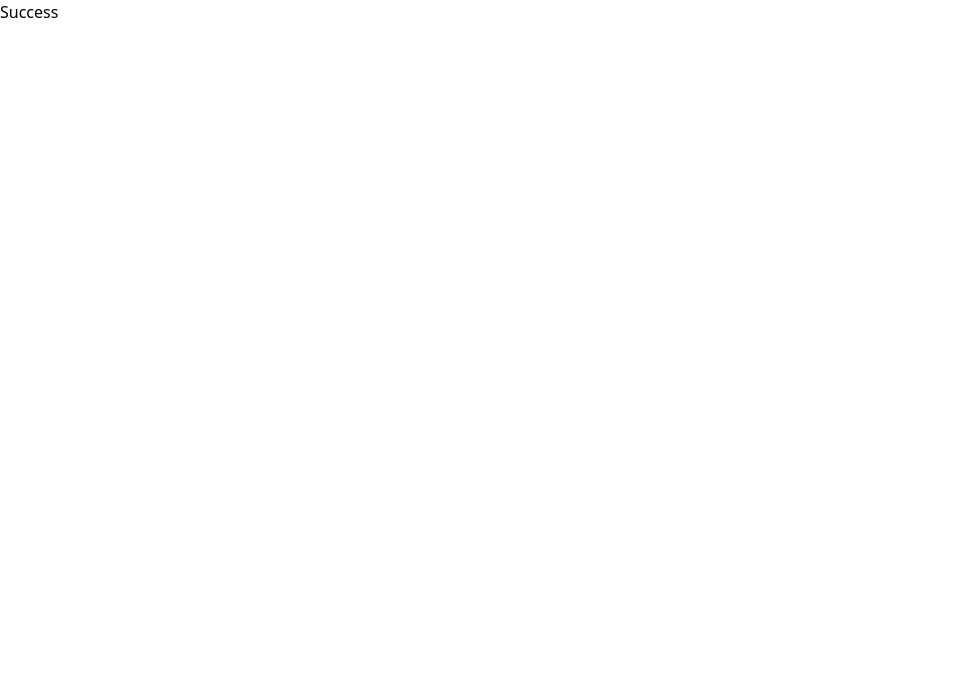
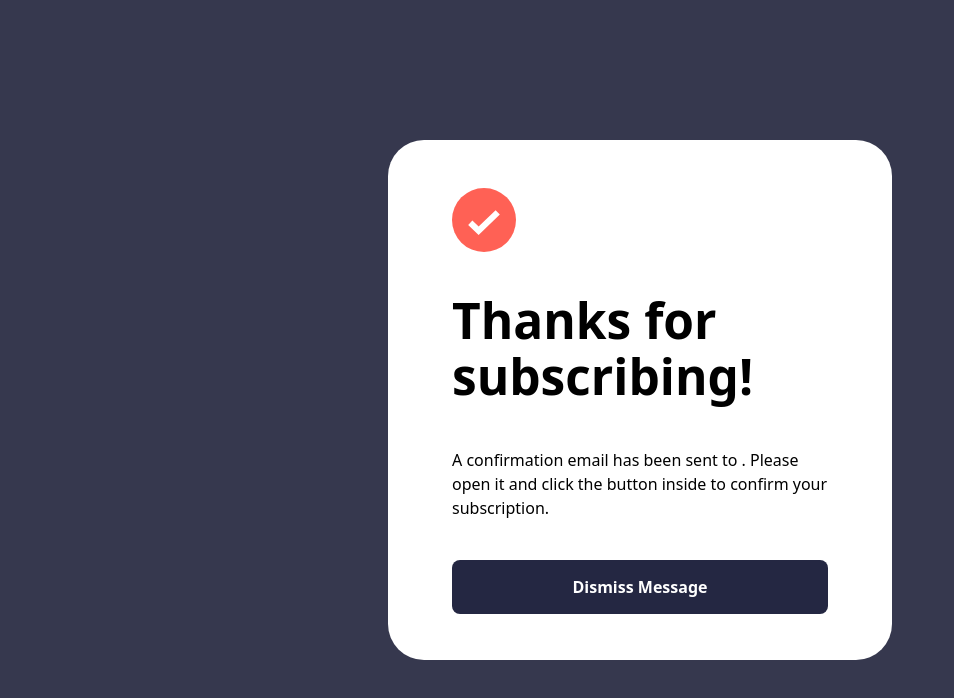
Before and after one commit to lewis-boy/fm-newsletter-signup, a Next.js app: page /success in a window 1280 px wide. Shown: the top 698 px of the page, without its empty margins (0-954 px from the left). Built offline with nearby package versions, Linux system fonts and the light colour scheme.

Commit message:
Finished success page

```diff
--- a/src/app/success/page.tsx
+++ b/src/app/success/page.tsx
@@ -3,7 +3,7 @@ import Success from '@/components/Success'
 const page = () => {
 
     return (
-        <div>
+        <div className="min-h-screen flex flex-col items-center justify-center max-width-[1440px] bg-charcoal-gray">
             <Success />
         </div>
     )
--- /dev/null
+++ b/src/components/Button.tsx
@@ -0,0 +1,38 @@
+'use client'
+
+import { FC } from 'react'
+import Link from 'next/link'
+
+interface ButtonProps {
+
+}
+
+const Button: FC<ButtonProps> = ({ }) => {
+    return (
+        <div className="text-[16px] py-[15px] px-[65px] mt-[24px] rounded-lg
+                    bg-dark-grey-slate
+                    text-white font-bold relative
+                    hover:shadow-[rgba(255,106,58,1.0)_0px_6px_12px_-2px,_rgba(0,0,0,0.3)_0px_3px_7px_-3px]
+                    transition-shadow duration-500
+                    group-invalid:shadow-none
+                "
+        >
+            Subscribe to monthly newsletter
+            {/* <Link
+                href={`/success?email=${}`}
+                type="submit"
+                className="absolute inset-0 w-full h-full rounded-lg
+                        text-white
+                        opacity-0 hover:opacity-100 bg-gradient-to-b from-[#FF6A3A] to-[#FF527B]
+                        transition duration-500
+                        group-invalid:pointer-events-none
+                    "
+            >
+                Subscribe to monthly newsletter
+            </Link> */}
+        </div>
+
+    )
+}
+
+export default Button
--- a/src/components/EmailForm.tsx
+++ b/src/components/EmailForm.tsx
@@ -56,6 +56,7 @@ const EmailForm: FC<EmailFormProps> = ({ }) => {
                         opacity-0 hover:opacity-100 bg-gradient-to-b from-[#FF6A3A] to-[#FF527B]
                         transition duration-500
                         group-invalid:pointer-events-none
+                        flex items-center justify-center
                     "
                     >
                         Subscribe to monthly newsletter
--- a/src/components/Success.tsx
+++ b/src/components/Success.tsx
@@ -1,6 +1,8 @@
 'use client'
 import { FC } from 'react'
 import { useSearchParams } from 'next/navigation'
+import Image from 'next/image'
+import Link from 'next/link'
 
 interface SuccessProps {
 
@@ -10,8 +12,42 @@ const Success: FC<SuccessProps> = ({ }) => {
     const searchParams = useSearchParams()
     const search = searchParams.get('email')
     return (
-        <div>
-            Success {search}
+        <div className="w-[504px] h-[520px] bg-white rounded-[36px] px-[64px] pt-[48px] pb-[64px] flex flex-col gap-[40px]" >
+            <Image
+                src="/images/icon-list.svg"
+                width={64}
+                height={64}
+                alt=''
+            />
+            <div className='flex flex-col max-w-[380px] gap-[24px]'>
+                <h1 className="font-bold text-[3.10rem] mb-[20px] leading-[3.5rem]">Thanks for subscribing!</h1>
+                <p>A confirmation email has been sent to <span className='font-bold'>{search}</span>.
+                    Please open it and click the button inside to confirm your subscription.</p>
+            </div>
+            <div className="text-[16px] py-[15px] px-[65px] rounded-lg
+                    bg-dark-grey-slate
+                    text-white font-bold relative
+                    hover:shadow-[rgba(255,106,58,1.0)_0px_6px_12px_-2px,_rgba(0,0,0,0.3)_0px_3px_7px_-3px]
+                    transition-shadow duration-500
+                    flex items-center justify-center
+                "
+            >
+                Dismiss Message
+                <Link
+                    href={`/`}
+                    type="submit"
+                    className="absolute inset-0 w-full h-full rounded-lg
+                        text-white
+                        opacity-0 hover:opacity-100 bg-gradient-to-b from-[#FF6A3A] to-[#FF527B]
+                        transition duration-500
+                        flex items-center justify-center
+                    "
+                >
+                    Dismiss Message
+                </Link>
+            </div>
+
+
         </div>
     )
 }
```
